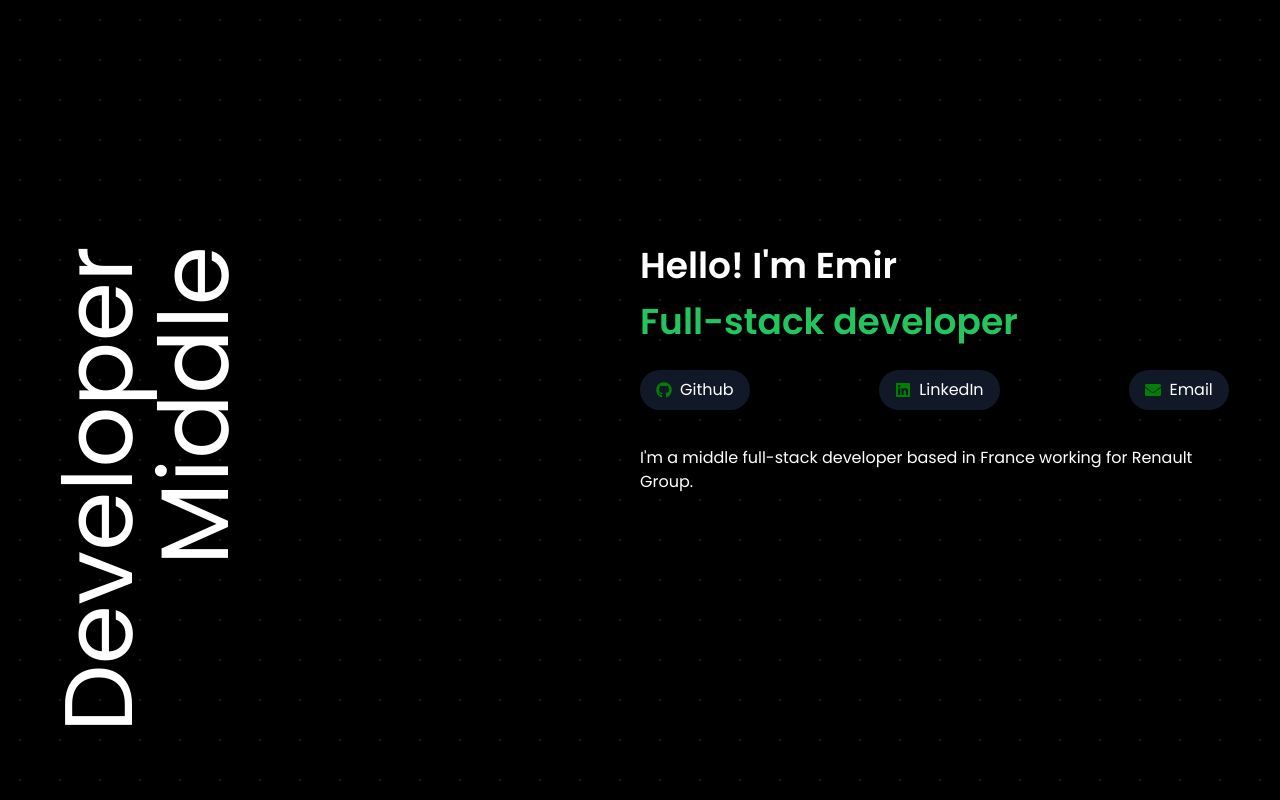
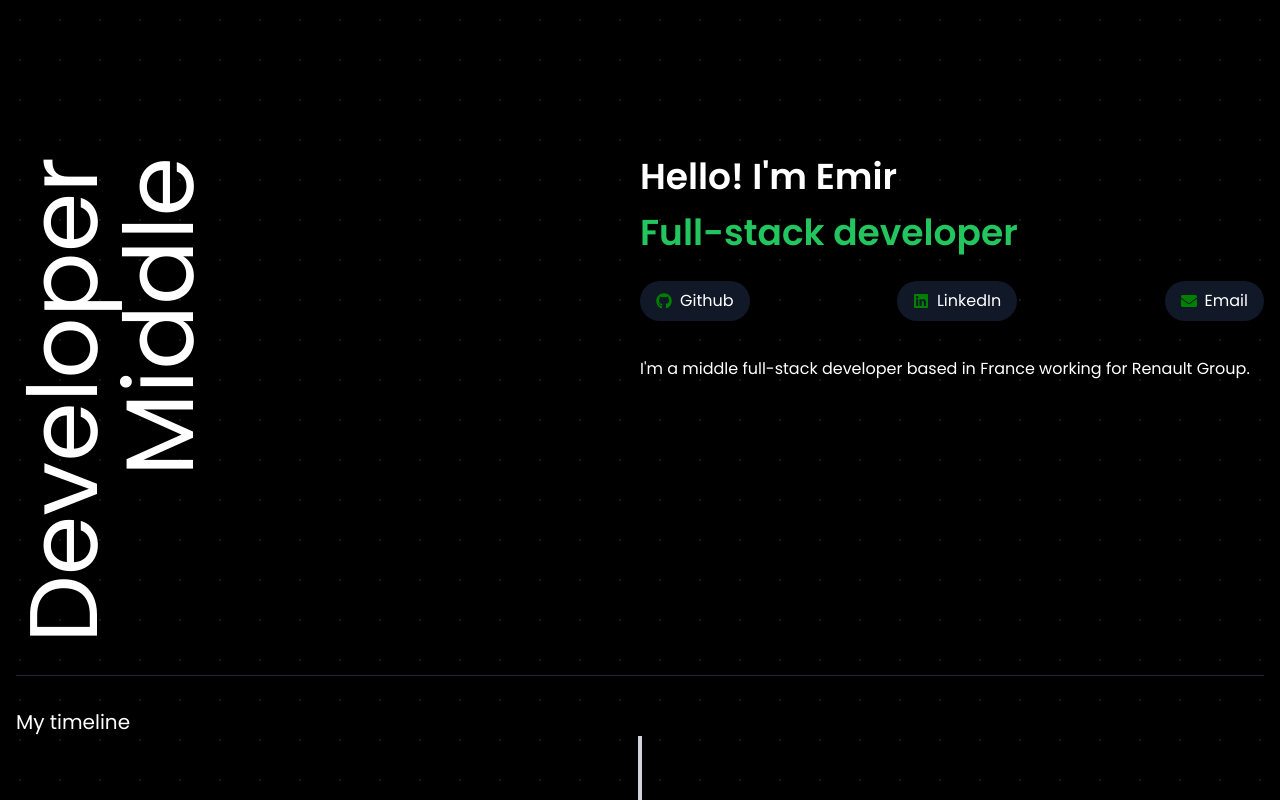
Before and after one commit to Emk0oo/portfolio2024, a Next.js app: page / in a window 1280 px wide. Built offline with nearby package versions, Linux system fonts and the light colour scheme.

Commit message:
init timeline

```diff
--- a/app/page.tsx
+++ b/app/page.tsx
@@ -18,10 +18,10 @@ export default function Home() {
   }, []);
 
   return (
-    <main className="relative h-screen w-full overflow-hidden  text-white">
+    <main className="relative h-screen w-full overflow-hidden text-white">
       <NameSurnameLanding showPortfolio={showPortfolio} />
       <div
-        className={`absolute inset-0 flex items-center justify-center transition-transform duration-1000 ${
+        className={`absolute top-0 w-full transition-transform duration-1000 ${
           showPortfolio ? "translate-y-0" : "translate-y-full"
         } z-20`}
       >
--- a/components/PortfolioContent.tsx
+++ b/components/PortfolioContent.tsx
@@ -1,6 +1,7 @@
 import { useEffect, useState } from "react";
 import NavigationBar from "./navigationBar/NavigationBar";
 import Hero from "./hero/Hero";
+import Timeline from "./timeline/Timeline";
 
 export default function PortfolioContent({ showPortfolio }: { showPortfolio: boolean }) {
   const [showLeftText, setShowLeftText] = useState(false);
@@ -31,9 +32,10 @@ export default function PortfolioContent({ showPortfolio }: { showPortfolio: boo
     <>
       {/* <NavigationBar /> */}
 
-      <div id="content" className="w-full h-full flex flex-col mt-[20%] px-[4%]">
+      <div id="content" className="w-full flex flex-col mt-8 px-4">
         <Hero showLeftText={showLeftText} showRightText={showRightText} showButton={showButton} />
-
+        <hr className="border-gray-800 my-8" />
+        <Timeline />
       </div>
     </>
   );
--- /dev/null
+++ b/components/timeline/Timeline.tsx
@@ -0,0 +1,16 @@
+import React from "react";
+
+const Timeline = () => {
+  return (
+    <>
+      <h1 className="text-xl ">My timeline</h1>
+      <div className="flex justify-center">
+        <div id="timeline" className="relative">
+          <div className="absolute left-1/2 transform -translate-x-1/2 w-1 bg-gray-300 h-screen"></div>
+        </div>
+      </div>
+    </>
+  );
+};
+
+export default Timeline;
```
